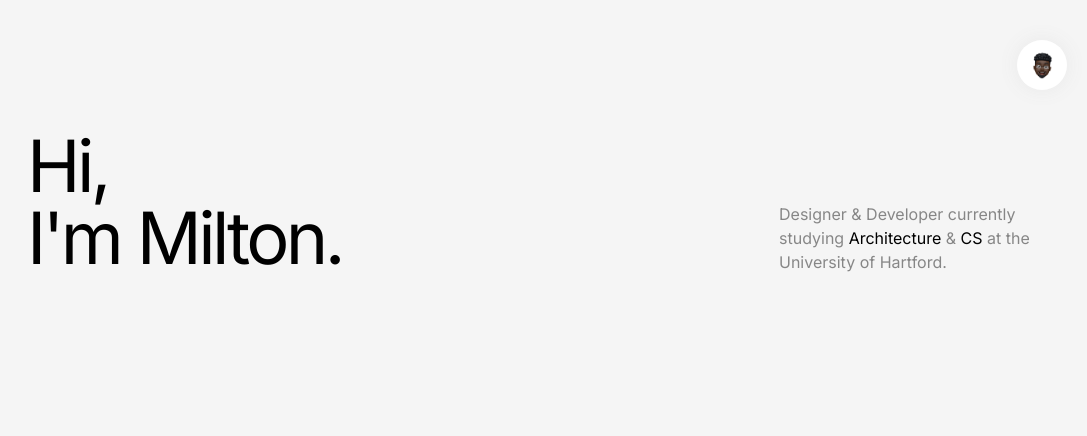
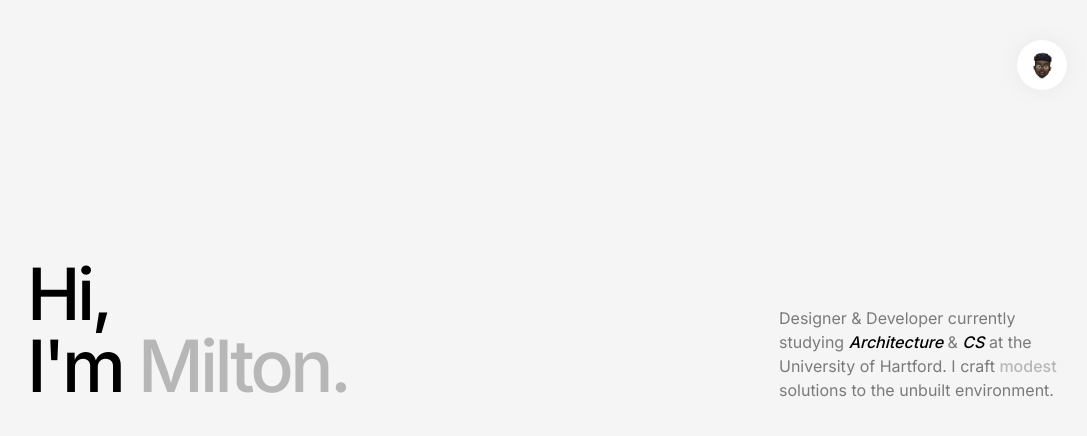
Before and after one commit to mmupfumir/mmupfumira-portfolio, a Next.js app in the folder port/: page / in a window 1280 px wide. Shown: the top 436 px of the page, without its empty margins (93-1180 px from the left). Built offline with nearby package versions, Linux system fonts and the light colour scheme.

Commit message:
Modified Description

```diff
--- a/port/src/sections/Hero.tsx
+++ b/port/src/sections/Hero.tsx
@@ -2,13 +2,13 @@ export const Hero = () => {
   return (
     <section id="Hero">
       <div className="container">
-        <div className="flex sm:flex-col md:flex-row md:items-end">
-          <div className="text-black text-7xl tracking-tighter">
+        <div className="flex sm:flex-col md:flex-row md:items-end pt-32 ">
+          <div className="text-black text-7xl tracking-tighter font-medium">
             <h1>Hi,</h1>
-            <h1>I'm Milton.</h1>
+            <h1>I'm <span className="text-black/25">Milton.</span></h1>
           </div>
-          <div className=" text-black/45 sm:pt-10 max-w-72 md:ml-auto">
-            <p>Designer & Developer currently studying <span className="text-black">Architecture</span> & <span className="text-black">CS</span> at the University of Hartford.</p>
+          <div className=" text-black/50 sm:pt-10 max-w-72 md:ml-auto">
+            <p>Designer & Developer currently studying <span className="text-black font-medium italic">Architecture</span> & <span className="text-black font-medium italic">CS</span> at the University of Hartford. I craft <span className="text-black/25 font-medium">modest</span> solutions to the unbuilt environment.</p>
           </div>
         </div>
       </div>
```
